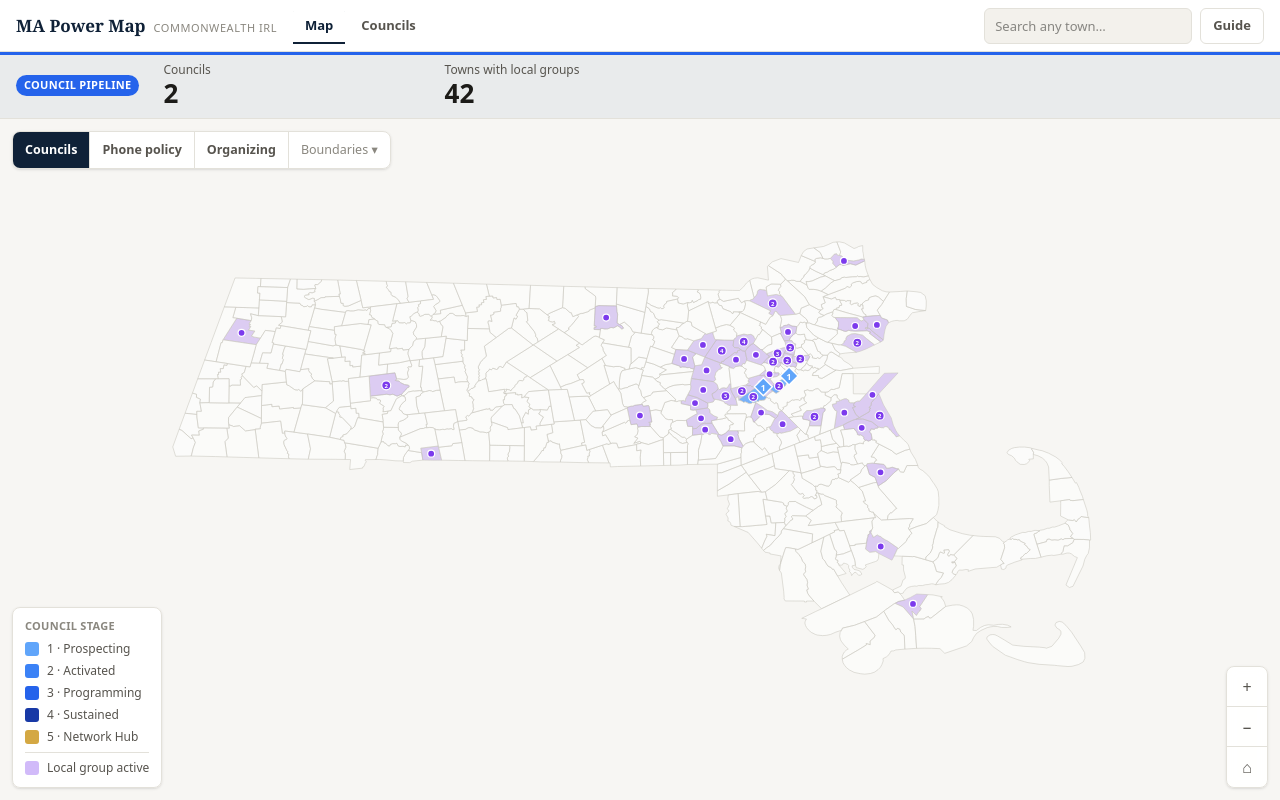
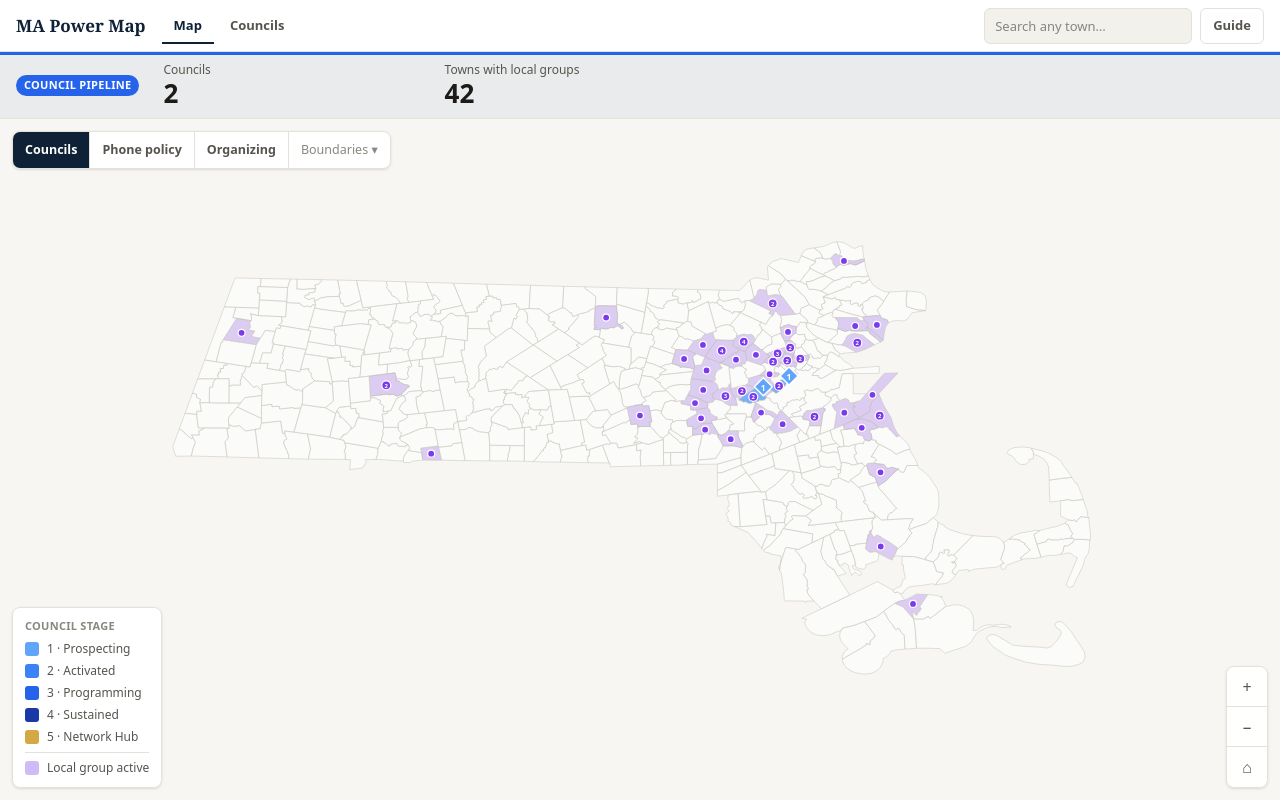
Before and after one commit to allaire-matthew/ma-power-map, a React (Vite) app: page / in a window 1280 px wide. Built offline with nearby package versions, Linux system fonts and the light colour scheme.

Commit message:
chrome: drop the Commonwealth IRL tag from the header wordmark
Co-Authored-By: Claude Fable 5 <noreply@anthropic.com>

```diff
--- a/src/App.tsx
+++ b/src/App.tsx
@@ -78,9 +78,6 @@ export default function App() {
         <h1 className="m-0 flex items-baseline gap-2 whitespace-nowrap">
           <span className="font-wordmark text-[17px] font-semibold" style={{ color: 'var(--navy)' }}>
             MA Power Map
-          </span>
-          <span className="hidden sm:inline text-[11px] uppercase tracking-wider" style={{ color: 'var(--ink-3)' }}>
-            Commonwealth IRL
           </span>
         </h1>
 
```
